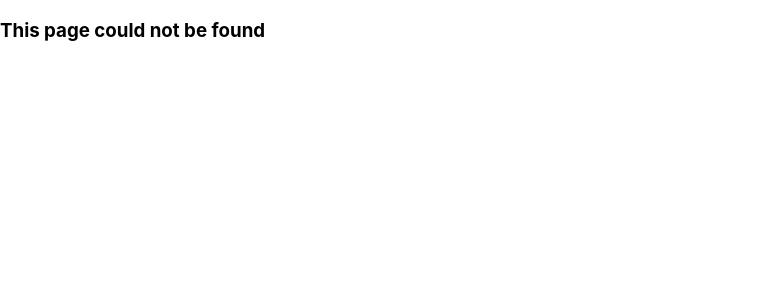
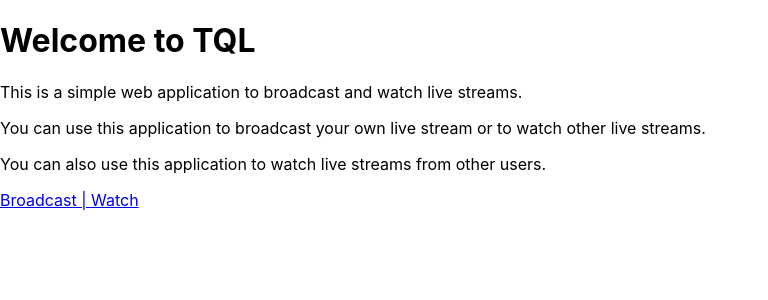
Before and after one commit to Holajuwon/Team-Beta-StreamingAppClient, a React (Vite) app: page / in a window 1280 px wide. Shown: the top 300 px of the page, without its empty margins (0-768 px from the left). Built offline with nearby package versions, Linux system fonts and the light colour scheme; no server answers.

Commit message:
bg(fixes): made little fixes

```diff
--- a/src/routes/index.jsx
+++ b/src/routes/index.jsx
@@ -1,14 +1,30 @@
 /* eslint-disable react/prefer-stateless-function */
 import React, { Component } from 'react';
-import { Route, Routes } from 'react-router-dom';
+import { Link, Route, Routes } from 'react-router-dom';
 import Broadcast from '../pages/broadcast';
 import Watch from '../pages/watch';
 import PageNotFound from '../pages/404page';
 
+const Home = () => (
+  <div>
+    <h1>Welcome to TQL</h1>
+    <p>This is a simple web application to broadcast and watch live streams.</p>
+    <p>
+      You can use this application to broadcast your own live stream or to watch
+      other live streams.
+    </p>
+    <p>
+      You can also use this application to watch live streams from other users.
+    </p>
+    <Link to="/broadcast">Broadcast | </Link>
+    <Link to="/watch">Watch</Link>
+  </div>
+);
 export default class Router extends Component {
   render() {
     return (
       <Routes>
+        <Route exact path="/" element={<Home />} />
         <Route exact path="/broadcast" element={<Broadcast />} />
         <Route exact path="/watch" element={<Watch />} />
         <Route path="*" element={<PageNotFound />} />
```
Also changed, not shown: 1 other file (tests, documents, lock files or other folders).
